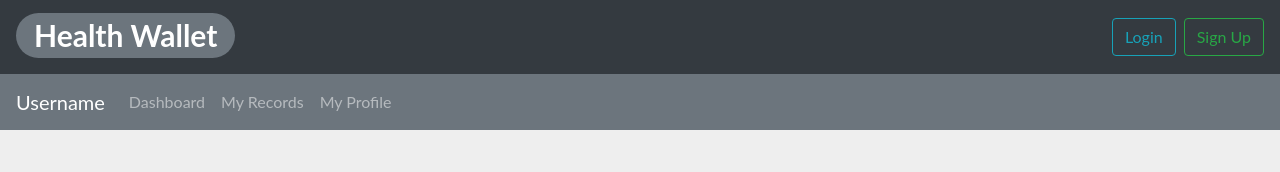
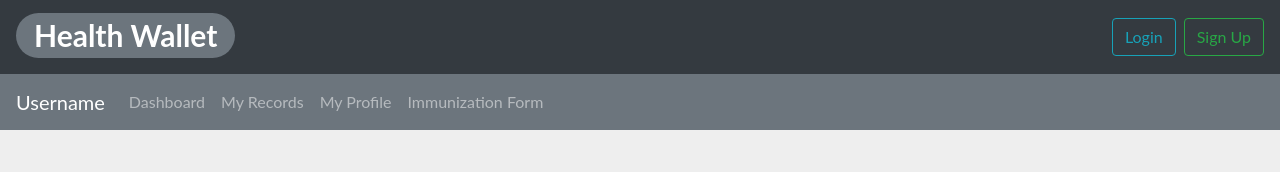
Before and after one commit to tletz24/Block-Rx, a React (Create React App) app in the folder our-app/: page /username in a window 1280 px wide. Shown: the top 172 px of the page. Built offline with nearby package versions, Linux system fonts and the light colour scheme.

Commit message:
added ImmunizationForm to navigation bar for now.

```diff
--- a/our-app/src/components/authenticated/LocalToolbar.js
+++ b/our-app/src/components/authenticated/LocalToolbar.js
@@ -9,6 +9,7 @@ function LocalToolbar(props) {
                 <Nav.Link onClick={() => props.history.push('dashboard')}>Dashboard</Nav.Link>
                 <Nav.Link onClick={() => props.history.push('records')}>My Records</Nav.Link>
                 <Nav.Link onClick={() => props.history.push('profile')}>My Profile</Nav.Link>
+                <Nav.Link onClick={() => props.history.push('immunization')}>Immunization Form</Nav.Link>
             </Nav>
         </Navbar>
     );
```
